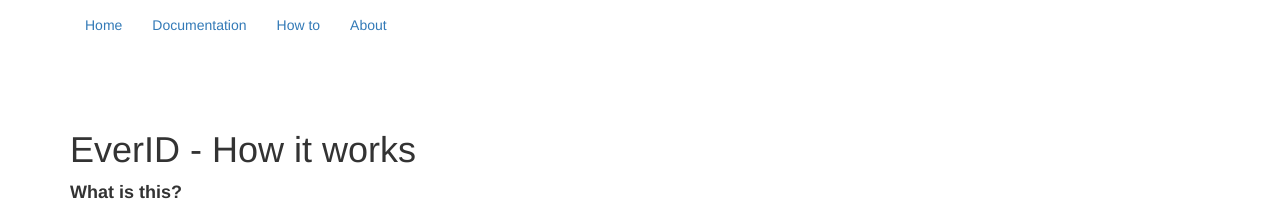
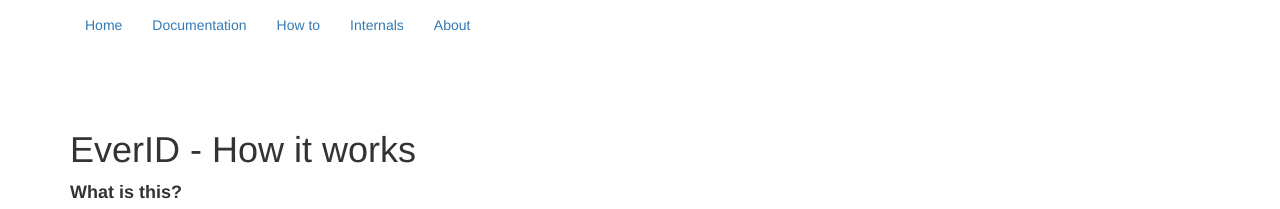
Before and after one commit to oschettler/everid, a Jekyll site: the page built from index.html, in a window 1280 px wide. Shown: the top 209 px of the page. Built offline with Jekyll 4.4.1, drawn with Linux system fonts in a browser that asks for light colours; nearby versions of some CDN libraries; comment, search, counter and statistics services are not loaded.

Commit message:
save _data/navigation.yml

```diff
--- a/_data/navigation.yml
+++ b/_data/navigation.yml
@@ -4,5 +4,7 @@
   url: ./
 - text: How to
   url: ./how-to.html
+- text: Internals
+  url: ./internals.html
 - text: About
   url: ./about.html
```
